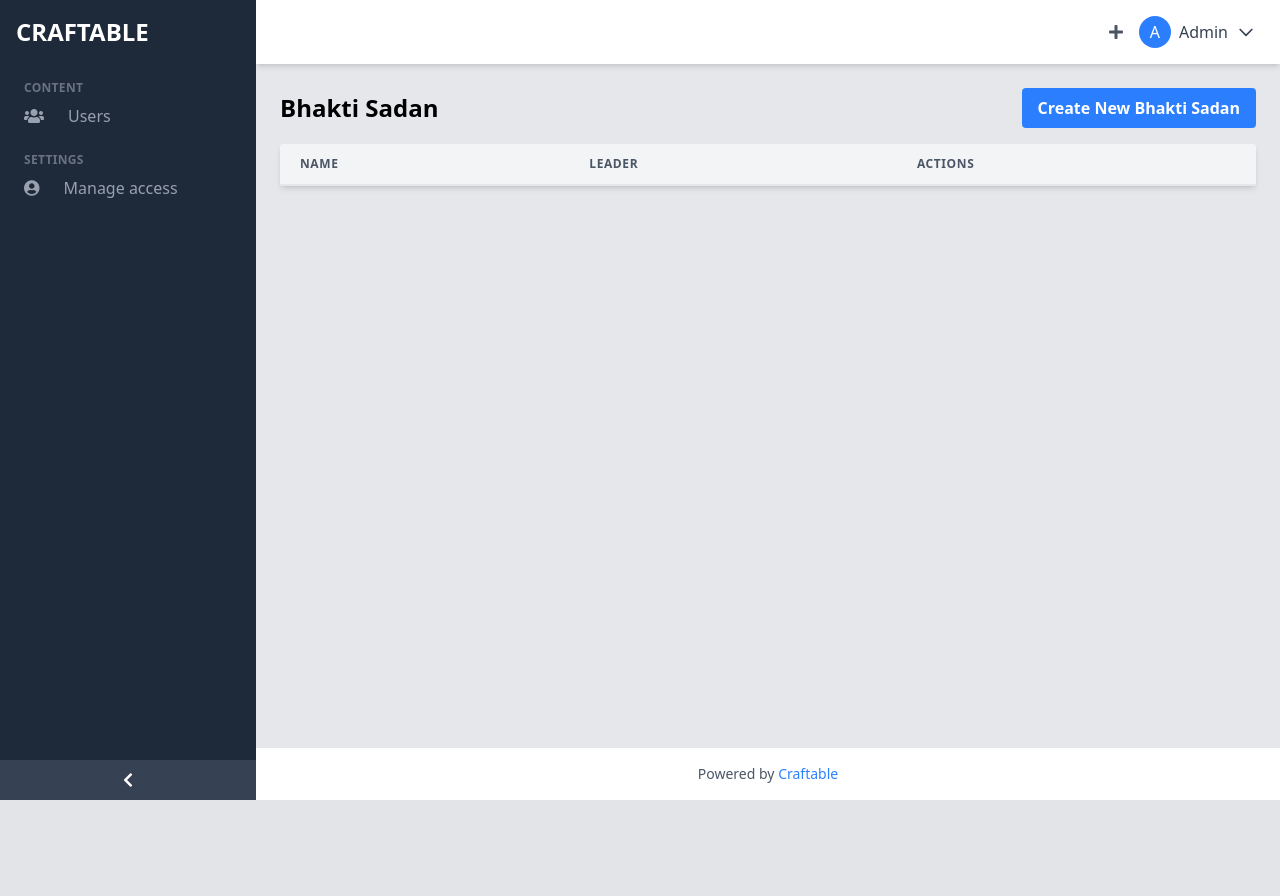
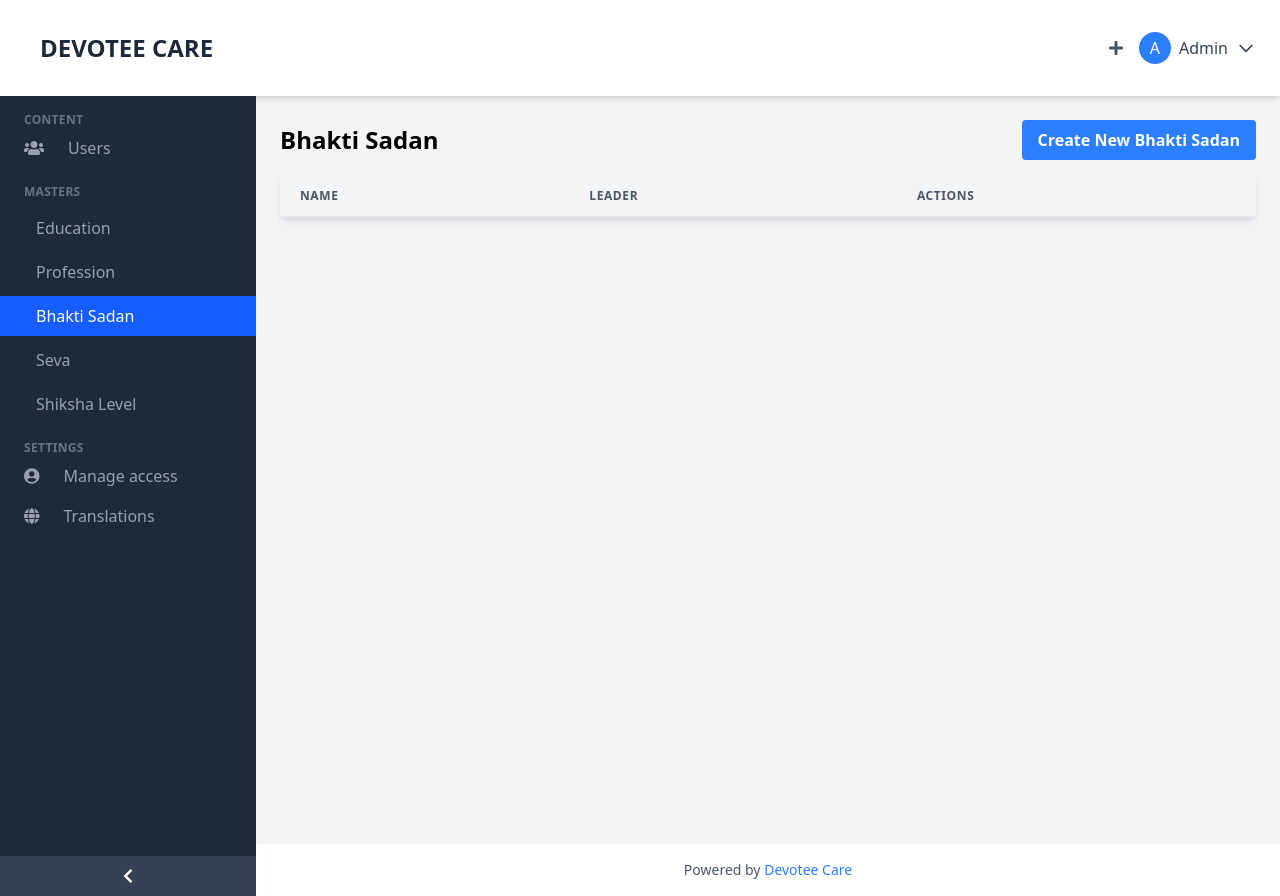
Before and after one commit to aryashreep/devotee-care, a Laravel app: page /bhakti-sadans in a window 1280 px wide. Before the commit the page ends 800 px from the top, so only its background shows below. Run offline with Laravel 12, Linux system fonts and the light colour scheme; a user stored in the database is signed in; data comes from the database, SQL or seed files in the repository; data that the repository does not hold is empty; style sheets or scripts are compiled from the project's sources.

Commit message:
fix: Correct admin template layout and content
This commit addresses the following issues:
- The header now spans the full 100% width of the viewport.
- The sidebar and main content area are positioned below the main header.
- The logo text has been updated to "Devotee Care".
- The "Masters" sub-menus have been restored with the correct role-based visibility.
- A "Translations" link has been added to the "Settings" section.

```diff
--- a/resources/views/layouts/app.blade.php
+++ b/resources/views/layouts/app.blade.php
@@ -8,12 +8,41 @@
     @vite(['resources/css/app.css', 'resources/js/app.js'])
 </head>
 <body class="bg-gray-100 font-sans leading-normal tracking-normal">
-    <div class="flex h-screen bg-gray-200">
+    <header class="bg-white shadow-md w-full">
+        <div class="flex justify-between items-center py-4 px-6">
+            <div class="p-4">
+                <a href="{{ route('dashboard') }}" class="text-gray-800 text-2xl font-bold uppercase">Devotee Care</a>
+            </div>
+            <div class="flex items-center">
+                <button id="sidebar-toggle" class="text-gray-600 hover:text-gray-800 md:hidden">
+                    <svg class="w-6 h-6" fill="none" stroke="currentColor" viewBox="0 0 24 24" xmlns="http://www.w3.org/2000/svg"><path stroke-linecap="round" stroke-linejoin="round" stroke-width="2" d="M4 6h16M4 12h16M4 18h16"></path></svg>
+                </button>
+                <div class="flex items-center ml-auto">
+                    <button class="text-gray-600 hover:text-gray-800 mr-4">
+                        <i class="fas fa-plus"></i>
+                    </button>
+                    <div class="relative">
+                        <button class="flex items-center text-gray-700 hover:text-gray-900 focus:outline-none">
+                            <div class="w-8 h-8 bg-blue-500 text-white rounded-full flex items-center justify-center mr-2">
+                                {{ substr(auth()->user()->name, 0, 1) }}
+                            </div>
+                            <span class="mr-2">{{ auth()->user()->name }}</span>
+                            <svg class="h-5 w-5" fill="none" stroke="currentColor" viewBox="0 0 24 24" xmlns="http://www.w3.org/2000/svg"><path stroke-linecap="round" stroke-linejoin="round" stroke-width="2" d="M19 9l-7 7-7-7"></path></svg>
+                        </button>
+                        <div class="absolute right-0 mt-2 w-48 bg-white rounded-md shadow-lg z-10 hidden">
+                            <form method="POST" action="{{ route('logout') }}">
+                                @csrf
+                                <button type="submit" class="block w-full text-left px-4 py-2 text-sm text-gray-700 hover:bg-gray-100">Logout</button>
+                            </form>
+                        </div>
+                    </div>
+                </div>
+            </div>
+        </div>
+    </header>
+    <div class="flex">
         <!-- Sidebar -->
         <div id="sidebar" class="bg-gray-800 text-white w-64 min-h-screen fixed md:relative -translate-x-full md:translate-x-0 transition-transform duration-300 ease-in-out">
-            <div class="p-4">
-                <a href="{{ route('dashboard') }}" class="text-white text-2xl font-bold uppercase">Craftable</a>
-            </div>
             <nav class="mt-4">
                 <h2 class="px-6 text-gray-500 uppercase tracking-wide font-bold text-xs">Content</h2>
                 @auth
@@ -23,6 +52,28 @@
                             <span class="mx-3">Users</span>
                         </a>
                     @endif
+                    @if (auth()->user()->hasRole('Admin') || auth()->user()->hasRole('Management') || auth()->user()->hasRole('Finance') || auth()->user()->hasRole('Bhakti Sadan Leader'))
+                        <div class="mt-4">
+                            <h2 class="px-6 text-gray-500 uppercase tracking-wide font-bold text-xs">Masters</h2>
+                            <div class="mt-2 space-y-1">
+                                <a href="{{ route('educations.index') }}" class="flex items-center py-2 px-6 text-gray-400 hover:bg-blue-600 hover:text-white {{ request()->routeIs('educations.*') ? 'bg-blue-600 text-white' : '' }}">
+                                    <span class="mx-3">Education</span>
+                                </a>
+                                <a href="{{ route('professions.index') }}" class="flex items-center py-2 px-6 text-gray-400 hover:bg-blue-600 hover:text-white {{ request()->routeIs('professions.*') ? 'bg-blue-600 text-white' : '' }}">
+                                    <span class="mx-3">Profession</span>
+                                </a>
+                                <a href="{{ route('bhakti-sadans.index') }}" class="flex items-center py-2 px-6 text-gray-400 hover:bg-blue-600 hover:text-white {{ request()->routeIs('bhakti-sadans.*') ? 'bg-blue-600 text-white' : '' }}">
+                                    <span class="mx-3">Bhakti Sadan</span>
+                                </a>
+                                <a href="{{ route('sevas.index') }}" class="flex items-center py-2 px-6 text-gray-400 hover:bg-blue-600 hover:text-white {{ request()->routeIs('sevas.*') ? 'bg-blue-600 text-white' : '' }}">
+                                    <span class="mx-3">Seva</span>
+                                </a>
+                                <a href="{{ route('shiksha-levels.index') }}" class="flex items-center py-2 px-6 text-gray-400 hover:bg-blue-600 hover:text-white {{ request()->routeIs('shiksha-levels.*') ? 'bg-blue-600 text-white' : '' }}">
+                                    <span class="mx-3">Shiksha Level</span>
+                                </a>
+                            </div>
+                        </div>
+                    @endif
                 @endauth
                 <h2 class="px-6 mt-4 text-gray-500 uppercase tracking-wide font-bold text-xs">Settings</h2>
                 @auth
@@ -30,6 +81,10 @@
                         <a href="{{ route('profile.show') }}" class="flex items-center py-2 px-6 text-gray-400 hover:bg-blue-600 hover:text-white {{ request()->routeIs('profile.show') ? 'bg-blue-600 text-white' : '' }}">
                             <i class="fas fa-user-circle mr-3"></i>
                             <span class="mx-3">Manage access</span>
+                        </a>
+                        <a href="#" class="flex items-center py-2 px-6 text-gray-400 hover:bg-blue-600 hover:text-white">
+                            <i class="fas fa-globe mr-3"></i>
+                            <span class="mx-3">Translations</span>
                         </a>
                     @endif
                 @endauth
@@ -43,38 +98,11 @@
 
         <!-- Content -->
         <div class="flex-1 flex flex-col overflow-hidden">
-            <header class="bg-white shadow-md">
-                <div class="flex justify-between items-center py-4 px-6">
-                    <button id="sidebar-toggle" class="text-gray-600 hover:text-gray-800 md:hidden">
-                        <svg class="w-6 h-6" fill="none" stroke="currentColor" viewBox="0 0 24 24" xmlns="http://www.w3.org/2000/svg"><path stroke-linecap="round" stroke-linejoin="round" stroke-width="2" d="M4 6h16M4 12h16M4 18h16"></path></svg>
-                    </button>
-                    <div class="flex items-center ml-auto">
-                        <button class="text-gray-600 hover:text-gray-800 mr-4">
-                            <i class="fas fa-plus"></i>
-                        </button>
-                        <div class="relative">
-                            <button class="flex items-center text-gray-700 hover:text-gray-900 focus:outline-none">
-                                <div class="w-8 h-8 bg-blue-500 text-white rounded-full flex items-center justify-center mr-2">
-                                    {{ substr(auth()->user()->name, 0, 1) }}
-                                </div>
-                                <span class="mr-2">{{ auth()->user()->name }}</span>
-                                <svg class="h-5 w-5" fill="none" stroke="currentColor" viewBox="0 0 24 24" xmlns="http://www.w3.org/2000/svg"><path stroke-linecap="round" stroke-linejoin="round" stroke-width="2" d="M19 9l-7 7-7-7"></path></svg>
-                            </button>
-                            <div class="absolute right-0 mt-2 w-48 bg-white rounded-md shadow-lg z-10 hidden">
-                                <form method="POST" action="{{ route('logout') }}">
-                                    @csrf
-                                    <button type="submit" class="block w-full text-left px-4 py-2 text-sm text-gray-700 hover:bg-gray-100">Logout</button>
-                                </form>
-                            </div>
-                        </div>
-                    </div>
-                </div>
-            </header>
             <main class="flex-1 p-6 overflow-y-auto">
                 @yield('content')
             </main>
             <footer class="bg-white p-4 text-center text-sm text-gray-600">
-                Powered by <a href="#" class="text-blue-500">Craftable</a>
+                Powered by <a href="#" class="text-blue-500">Devotee Care</a>
             </footer>
         </div>
     </div>
```
